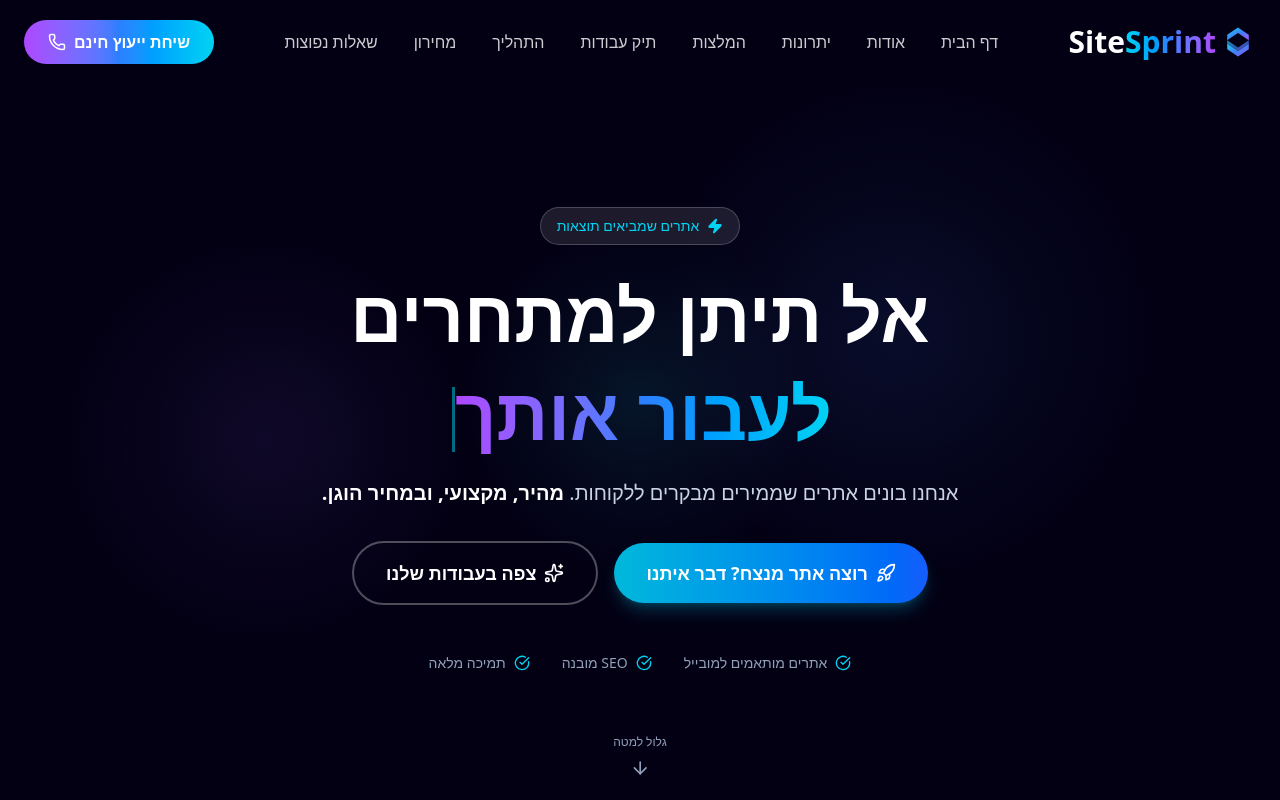
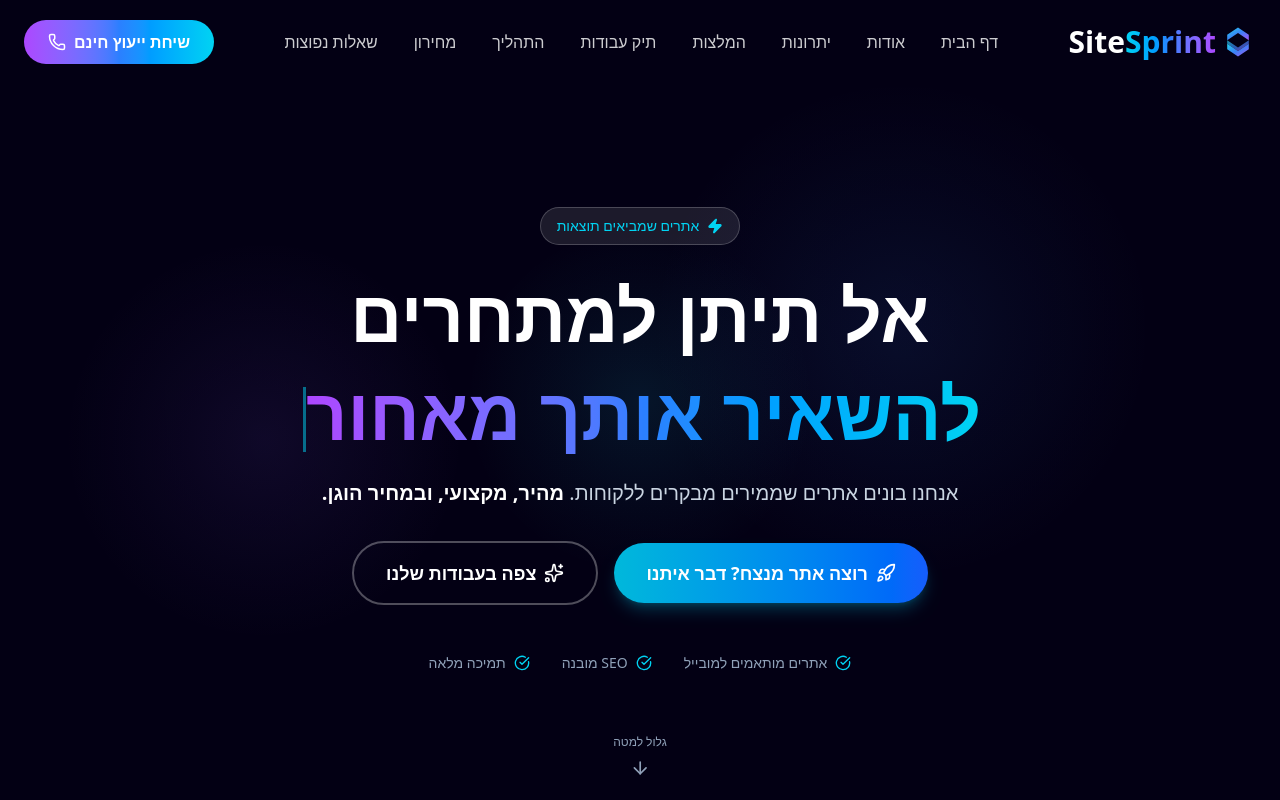
Before and after one commit to dking9876/sitesprint, a Next.js app: page / in a window 1280 px wide. Shown: the top 800 px of the page. Built offline with nearby package versions, Linux system fonts and the light colour scheme.

Commit message:
Update typewriter text: change to להשאיר אותך מאחור

```diff
--- a/components/Hero.tsx
+++ b/components/Hero.tsx
@@ -5,7 +5,7 @@ import { CheckCircle, ArrowDown, Sparkles, Zap, Rocket } from "lucide-react";
 import { useRef, useState, useEffect } from "react";
 
 // Typewriter words - meaningful phrases that complete "אל תיתן למתחרים..."
-const TYPEWRITER_WORDS = ["לנצח אותך", "לעבור אותך", "לקחת לך לקוחות"];
+const TYPEWRITER_WORDS = ["לנצח אותך", "להשאיר אותך מאחור", "לקחת לך לקוחות"];
 
 export default function Hero() {
     const [mounted, setMounted] = useState(false);
```
